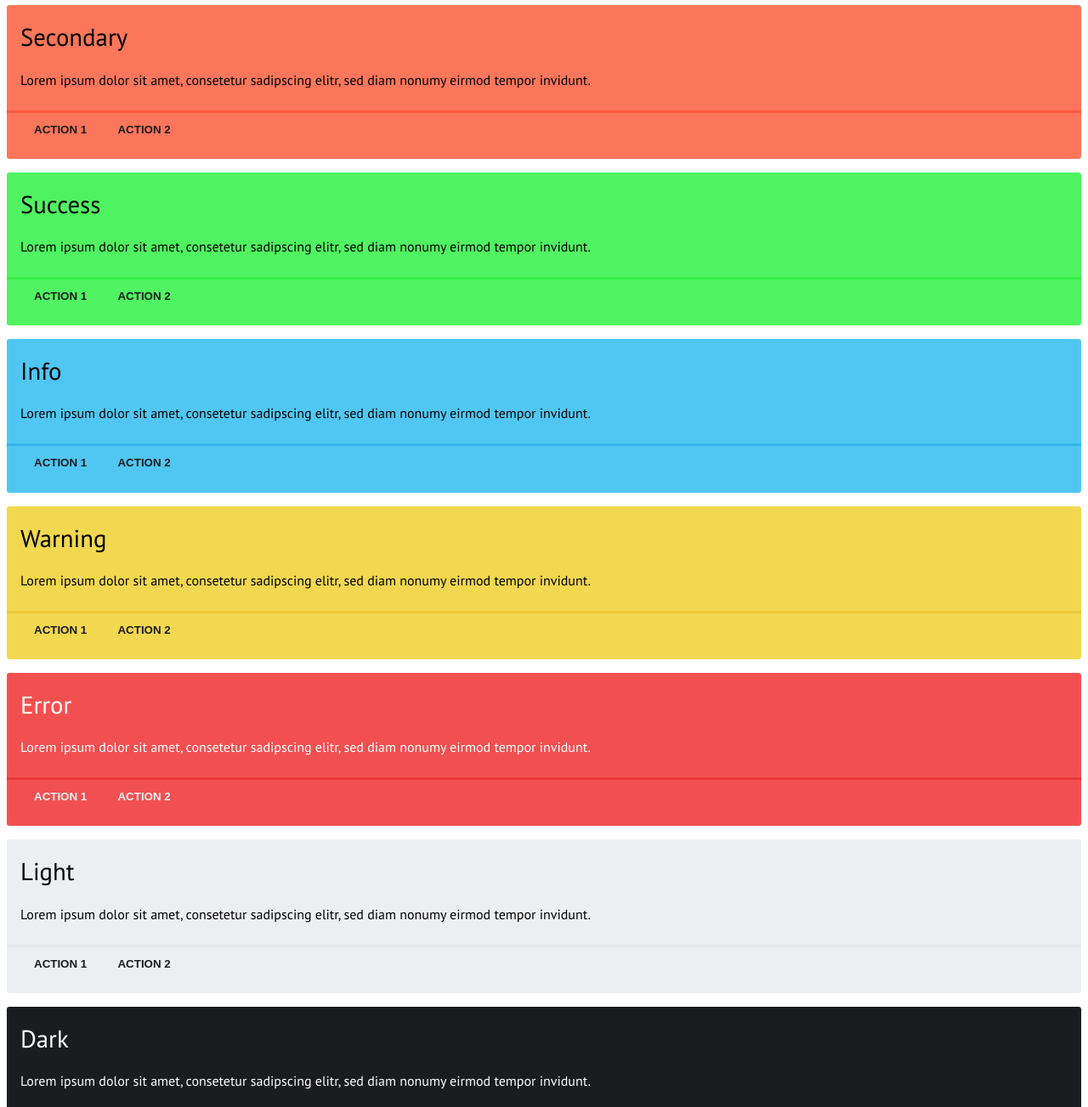
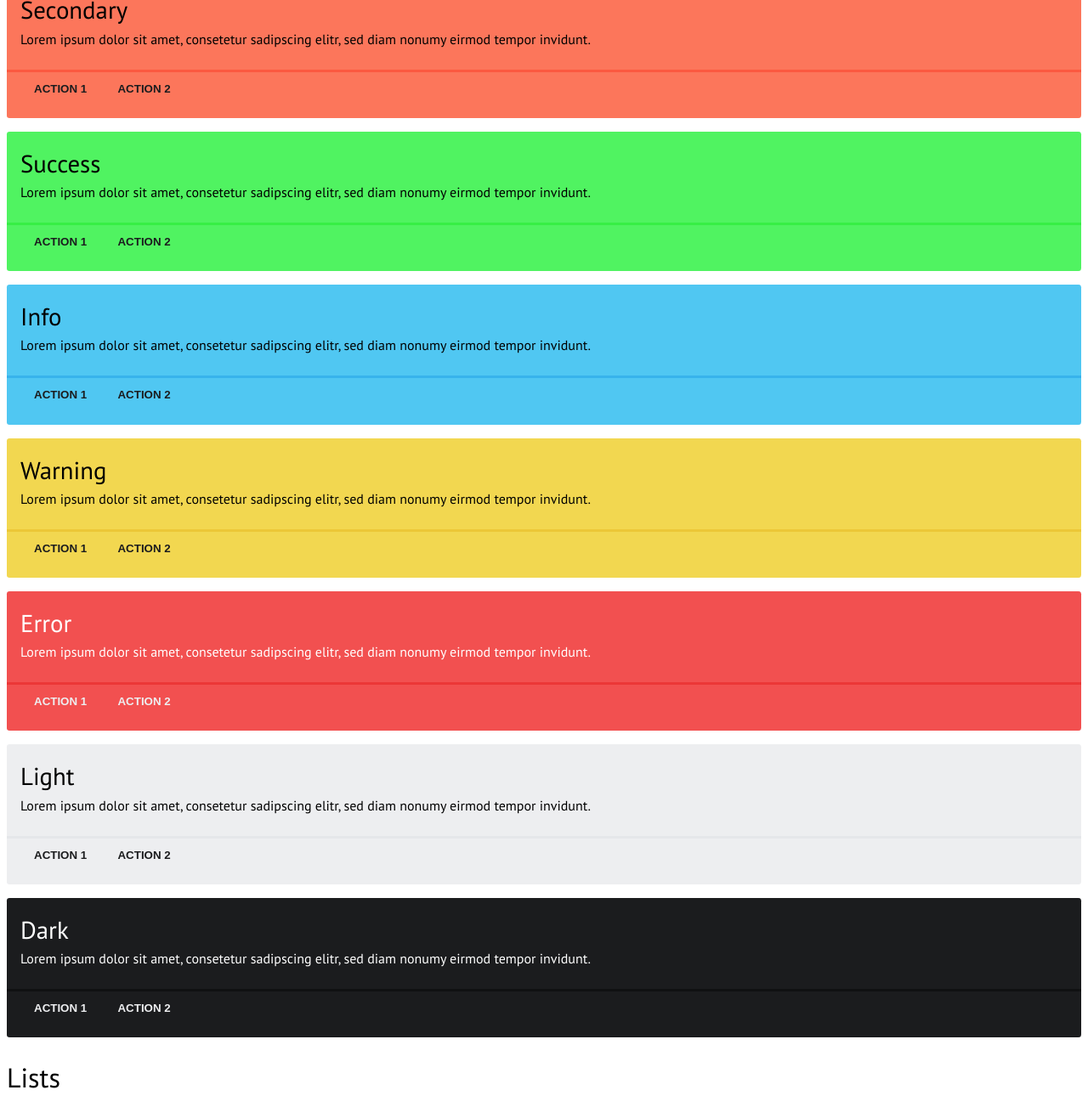
Before and after one commit to lovvskillz/kien-css, a website: page docs/index.html in a window 1280 px wide. Shown: the part 1731-3034 px from the top of the page at 85% size. Drawn offline with Linux system fonts and the light colour scheme.

Commit message:
remove card-header class

```diff
--- a/docs/index.html
+++ b/docs/index.html
@@ -86,10 +86,8 @@
             <h2>Cards</h2>
             <div data-show-code="true">
                 <div class="card">
-                    <div class="card-header">
-                        <p class="card-header-title">Normal</p>
-                    </div>
                     <div class="card-body">
+                        <p class="card-title">Normal</p>
                         Lorem ipsum dolor sit amet, consetetur sadipscing elitr, sed diam nonumy eirmod tempor invidunt.
                     </div>
                     <div class="card-footer">
@@ -97,11 +95,11 @@
                         <button class="btn-flat btn-flat-dark">Action 2</button>
                     </div>
                 </div>
+            </div>
+            <div data-show-code="true">
                 <div class="card card-primary">
-                    <div class="card-header">
-                        <p class="card-header-title">Primary</p>
-                    </div>
                     <div class="card-body">
+                        <p class="card-title">Primary</p>
                         Lorem ipsum dolor sit amet, consetetur sadipscing elitr, sed diam nonumy eirmod tempor invidunt.
                     </div>
                     <div class="card-footer">
@@ -109,11 +107,11 @@
                         <button class="btn-flat btn-flat-light">Action 2</button>
                     </div>
                 </div>
+            </div>
+            <div data-show-code="true">
                 <div class="card card-secondary">
-                    <div class="card-header">
-                        <p class="card-header-title">Secondary</p>
-                    </div>
                     <div class="card-body">
+                        <p class="card-title">Secondary</p>
                         Lorem ipsum dolor sit amet, consetetur sadipscing elitr, sed diam nonumy eirmod tempor invidunt.
                     </div>
                     <div class="card-footer">
@@ -121,11 +119,10 @@
                         <button class="btn-flat btn-flat-dark">Action 2</button>
                     </div>
                 </div>
+            <div data-show-code="true">
                 <div class="card card-success">
-                    <div class="card-header">
-                        <p class="card-header-title">Success</p>
-                    </div>
                     <div class="card-body">
+                        <p class="card-title">Success</p>
                         Lorem ipsum dolor sit amet, consetetur sadipscing elitr, sed diam nonumy eirmod tempor invidunt.
                     </div>
                     <div class="card-footer">
@@ -133,11 +130,11 @@
                         <button class="btn-flat btn-flat-dark">Action 2</button>
                     </div>
                 </div>
+            </div>
+            <div data-show-code="true">
                 <div class="card card-info">
-                    <div class="card-header">
-                        <p class="card-header-title">Info</p>
-                    </div>
                     <div class="card-body">
+                        <p class="card-title">Info</p>
                         Lorem ipsum dolor sit amet, consetetur sadipscing elitr, sed diam nonumy eirmod tempor invidunt.
                     </div>
                     <div class="card-footer">
@@ -145,11 +142,11 @@
                         <button class="btn-flat btn-flat-dark">Action 2</button>
                     </div>
                 </div>
+            </div>
+            <div data-show-code="true">
                 <div class="card card-warning">
-                    <div class="card-header">
-                        <p class="card-header-title">Warning</p>
-                    </div>
                     <div class="card-body">
+                        <p class="card-title">Warning</p>
                         Lorem ipsum dolor sit amet, consetetur sadipscing elitr, sed diam nonumy eirmod tempor invidunt.
                     </div>
                     <div class="card-footer">
@@ -157,11 +154,11 @@
                         <button class="btn-flat btn-flat-dark">Action 2</button>
                     </div>
                 </div>
+            </div>
+            <div data-show-code="true">
                 <div class="card card-error">
-                    <div class="card-header">
-                        <p class="card-header-title">Error</p>
-                    </div>
                     <div class="card-body">
+                        <p class="card-title">Error</p>
                         Lorem ipsum dolor sit amet, consetetur sadipscing elitr, sed diam nonumy eirmod tempor invidunt.
                     </div>
                     <div class="card-footer">
@@ -169,11 +166,11 @@
                         <button class="btn-flat btn-flat-light">Action 2</button>
                     </div>
                 </div>
+            </div>
+            <div data-show-code="true">
                 <div class="card card-light">
-                    <div class="card-header">
-                        <p class="card-header-title">Light</p>
-                    </div>
                     <div class="card-body">
+                        <p class="card-title">Light</p>
                         Lorem ipsum dolor sit amet, consetetur sadipscing elitr, sed diam nonumy eirmod tempor invidunt.
                     </div>
                     <div class="card-footer">
@@ -181,11 +178,11 @@
                         <button class="btn-flat btn-flat-dark">Action 2</button>
                     </div>
                 </div>
+            </div>
+            <div data-show-code="true">
                 <div class="card card-dark">
-                    <div class="card-header">
-                        <p class="card-header-title">Dark</p>
-                    </div>
                     <div class="card-body">
+                        <p class="card-title">Dark</p>
                         Lorem ipsum dolor sit amet, consetetur sadipscing elitr, sed diam nonumy eirmod tempor invidunt.
                     </div>
                     <div class="card-footer">
--- a/scss/components/_card.scss
+++ b/scss/components/_card.scss
@@ -21,23 +21,13 @@
             }
         }
     }
-    &-header {
-        --card-header-margin-bottom: calc(var(--card-padding-bottom) / 2);
-        --card-header-padding-top: 1rem;
-        --card-header-padding-bottom: 0;
-        --card-header-padding-left: var(--card-header-padding-top);
-        --card-header-padding-right: var(--card-header-padding-top);
-        --card-header-padding: var(--card-header-padding-top) var(--card-header-padding-right) var(--card-header-padding-bottom) var(--card-header-padding-left);
-        padding: var(--card-header-padding);
-        margin-bottom: var(--card-header-margin-bottom);
-        &-title {
-            --card-header-title-font-size: var(--h3-font-size);
-            --card-header-title-margin-top: 0;
-            --card-header-title-margin-bottom: var(--card-padding-top);
-            font-size: var(--card-header-title-font-size);
-            margin-top: var(--card-header-title-margin-top);
-            margin-bottom: var(--card-header-title-margin-bottom);
-        }
+    &-title {
+        --card-title-font-size: var(--h3-font-size);
+        --card-title-margin-top: 0;
+        --card-title-margin-bottom: var(--card-padding-top);
+        font-size: var(--card-title-font-size);
+        margin-top: var(--card-title-margin-top);
+        margin-bottom: var(--card-title-margin-bottom);
     }
     &-body {
         --card-body-padding-top: 1rem;
```
Also changed, not shown: css/prostoy.css.
